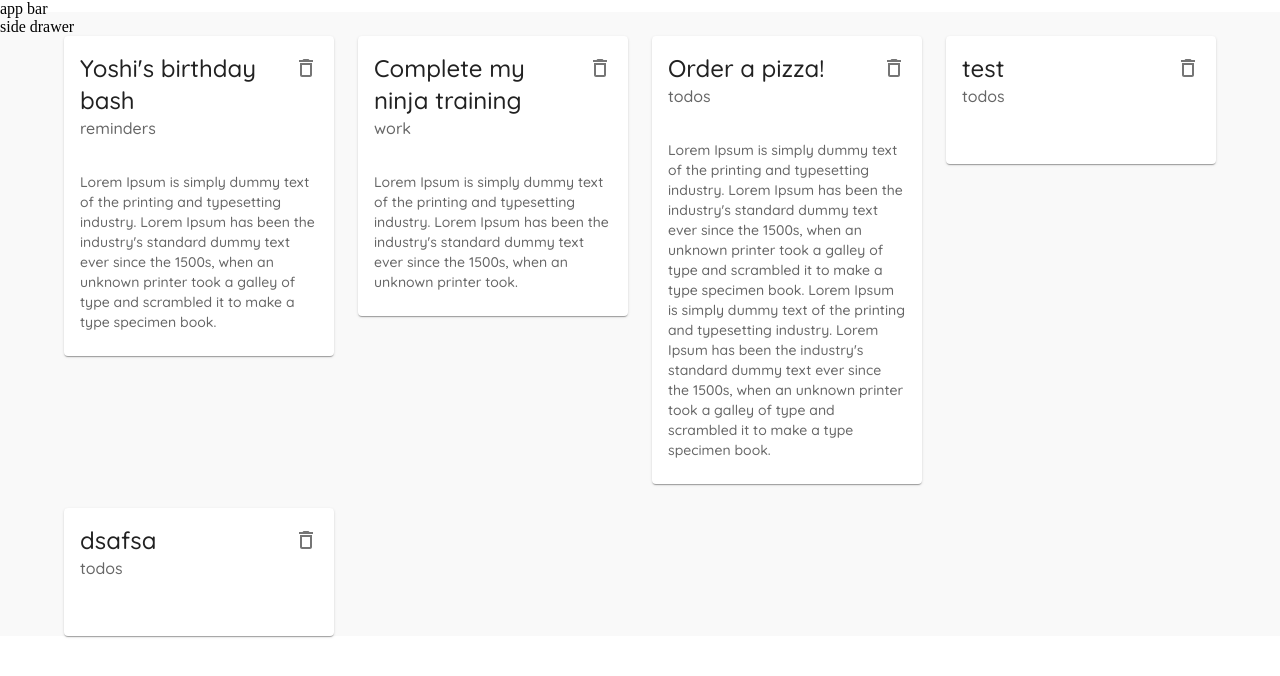
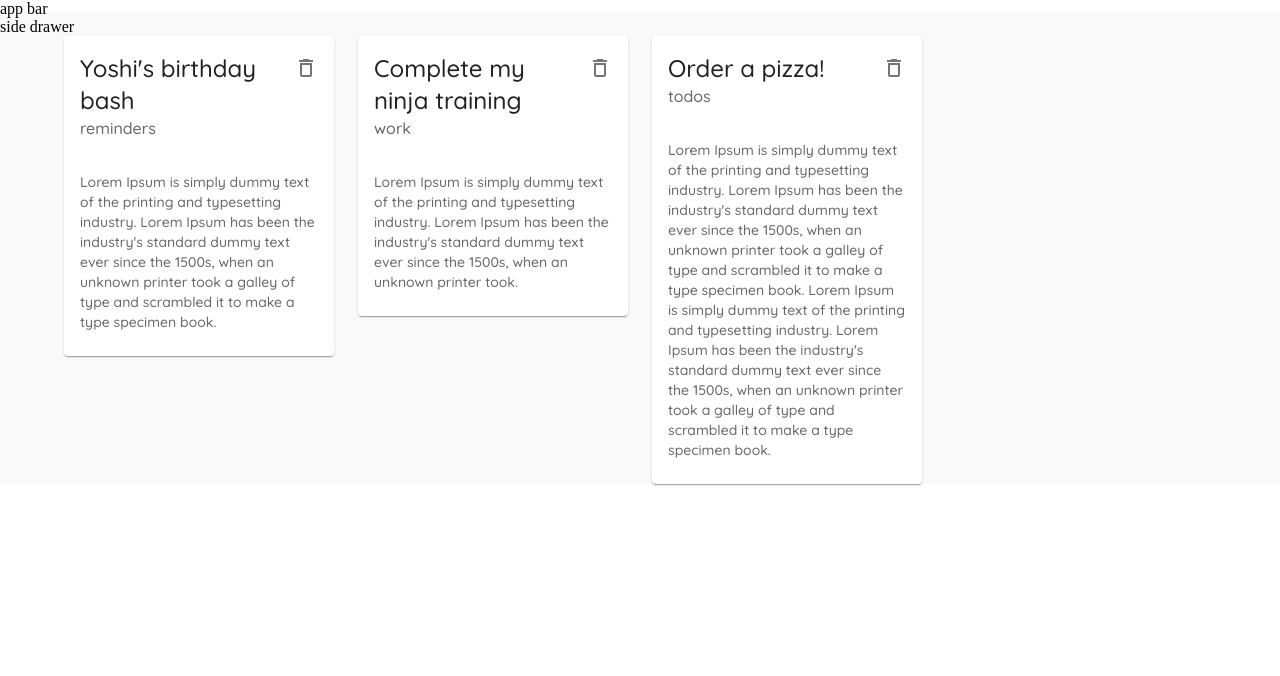
Before and after one commit to pratap360/materialui-pract, a React (Create React App) app: page / in a window 1280 px wide. Shown: the top 676 px of the page. Built offline with nearby package versions, Linux system fonts and the light colour scheme; data requests are answered from the project's data file.

Commit message:
little bit npm bugs fixes

```diff
--- a/data/db.json
+++ b/data/db.json
@@ -17,18 +17,6 @@
       "details": "Lorem Ipsum is simply dummy text of the printing and typesetting industry. Lorem Ipsum has been the industry's standard dummy text ever since the 1500s, when an unknown printer took a galley of type and scrambled it to make a type specimen book.\nLorem Ipsum is simply dummy text of the printing and typesetting industry. Lorem Ipsum has been the industry's standard dummy text ever since the 1500s, when an unknown printer took a galley of type and scrambled it to make a type specimen book.",
       "category": "todos",
       "id": 3
-    },
-    {
-      "title": "test",
-      "detail": "test",
-      "category": "todos",
-      "id": 4
-    },
-    {
-      "title": "dsafsa",
-      "detail": "asdfasadf",
-      "category": "todos",
-      "id": 5
     }
   ]
 }
--- a/package.json
+++ b/package.json
@@ -14,7 +14,7 @@
     "react": "^17.0.1",
     "react-dom": "^17.0.1",
     "react-router-dom": "^5.2.0",
-    "react-scripts": "4.0.2",
+    "react-scripts": "^5.0.1",
     "web-vitals": "^1.1.0"
   },
   "scripts": {
--- a/src/App.js
+++ b/src/App.js
@@ -4,7 +4,7 @@ import Create from './pages/Create'
 // import { createMuiTheme, ThemeProvider } from '@mui/core'
 import { createTheme ,ThemeProvider } from '@mui/material/styles';
 import { purple } from '@mui/material/colors';
-import Layout from './components/layout';
+import Layout from './components/Layout';
 
 
 
--- a/src/pages/Create.js
+++ b/src/pages/Create.js
@@ -36,11 +36,11 @@ export default function Create() {
     setTitleError(false)
     setDetailsError(false)
 
-    if (title == '') {
+    if (title === '') {
       setTitleError(true)
     }
 
-    if (detail == '') {
+    if (detail === '') {
       setDetailsError(true)
     }
 
--- a/src/pages/Notes.js
+++ b/src/pages/Notes.js
@@ -1,4 +1,4 @@
-import { Container, Grid, Paper } from '@mui/material'
+import { Container, Grid } from '@mui/material'
 import React, { useEffect, useState } from 'react'
 import NoteCard from '../components/NoteCard'
 
@@ -18,7 +18,7 @@ export default function Notes() {
       method:"DELETE"
     })
 
-    const newNotes = notes.filter(note => note.id != id )
+    const newNotes = notes.filter(note => note.id !==id )
     setNotes(newNotes)
 
   }
```
Also changed, not shown: 1 other file (tests, documents, lock files or other folders).
